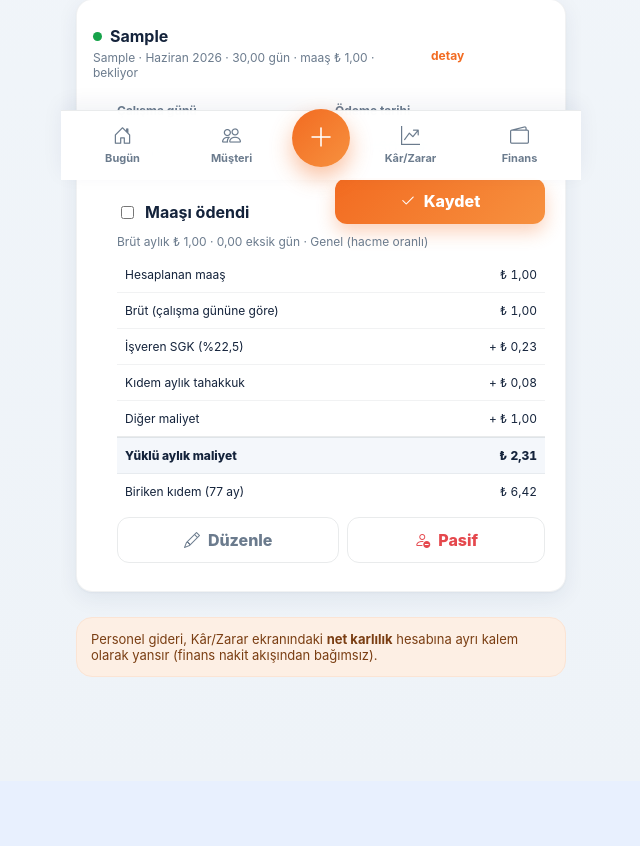
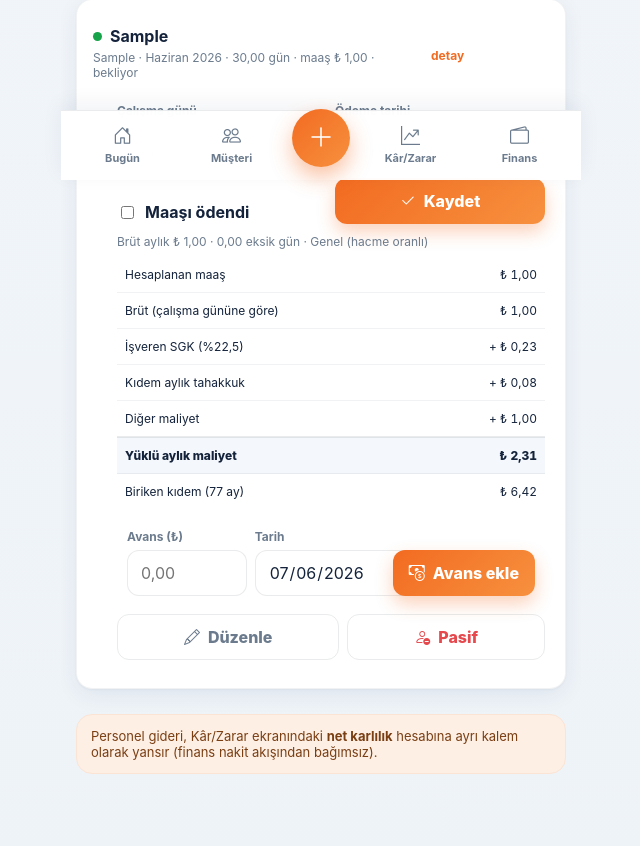
Before and after one commit to uysalfaruk19/uysatakip, a PHP site: page /v2/public/personel.php in a window 1280 px wide, after a click that opens the changed part. Shown: the part 620-1466 px from the top of the page, without its empty margins (319-959 px from the left). Before the commit the page ends 1297 px from the top, so only its background shows below. Run offline with PHP 8.4, Linux system fonts and the light colour scheme; the visitor is signed in with stand-in values (Sample User, id 1); data comes from the database, SQL or seed files in the repository; tables that the repository leaves empty hold one stand-in row (values such as "Sample post").

Commit message:
Personel detayına hızlı avans girişi (tutar+tarih) + bu ay avans satırı
Detay panelinde tek adımda avans: tutar + tarih gir, Avans ekle butonu —
mevcut gider aksiyonuyla (tur=avans) kaydeder, tür kırılımı ve net
karlılığa aynen yansır. Repo.personelAvansAy ile kişinin o ayki avans
toplamı maliyet tablosunda görünür. 121/121 test.

Co-Authored-By: Claude Fable 5 <noreply@anthropic.com>

```diff
--- a/v2/public/personel.php
+++ b/v2/public/personel.php
@@ -140,7 +140,7 @@ foreach ($personeller as $p) {
     $k = $repo->kidemBirikim($pid, $month);
     $a = $repo->personelAtama($pid);
     $yukluToplam += $y['yuklu_toplam'];
-    $pInfo[$pid] = ['yuklu' => $y, 'kidem' => $k, 'atama' => $a, 'maas' => $maas];
+    $pInfo[$pid] = ['yuklu' => $y, 'kidem' => $k, 'atama' => $a, 'maas' => $maas, 'avans' => $repo->personelAvansAy($pid, $month)];
 }
 $ucretToplam = 0.0;
 $maasToplam = 0.0;
@@ -366,8 +366,24 @@ require __DIR__ . '/partials/header.php';
                   <tr><td>Diğer maliyet</td><td class="num">+ ₺ <?= Helpers::money($y['diger']) ?></td></tr>
                   <tr class="is-total"><td>Yüklü aylık maliyet</td><td class="num">₺ <?= Helpers::money($y['yuklu_toplam']) ?></td></tr>
                   <tr><td>Biriken kıdem (<?= (int) $k['ay_sayisi'] ?> ay)</td><td class="num">₺ <?= Helpers::money($k['birikim']) ?></td></tr>
+                  <?php if ($info['avans'] > 0): ?>
+                  <tr><td>Bu ay verilen avans</td><td class="num" style="color:var(--red)">− ₺ <?= Helpers::money($info['avans']) ?></td></tr>
+                  <?php endif; ?>
                 </tbody>
               </table>
+              <form method="post" style="display:flex;gap:8px;align-items:end;flex-wrap:wrap;margin-top:10px;padding:10px;border:1px solid var(--border);border-radius:10px">
+                <input type="hidden" name="csrf" value="<?= Helpers::e(Helpers::csrfToken()) ?>">
+                <input type="hidden" name="action" value="gider">
+                <input type="hidden" name="personel_id" value="<?= $pid ?>">
+                <input type="hidden" name="tur" value="avans">
+                <div class="field" style="flex:1;min-width:110px;margin:0"><label>Avans (₺)</label>
+                  <input class="inputx" name="tutar" inputmode="decimal" placeholder="0,00" required>
+                </div>
+                <div class="field" style="flex:1;min-width:130px;margin:0"><label>Tarih</label>
+                  <input class="inputx" type="date" name="tarih" value="<?= Helpers::e(Helpers::today()) ?>">
+                </div>
+                <button class="btn-action btn-primaryx" type="submit"><i class="bi bi-cash-coin"></i> Avans ekle</button>
+              </form>
               <div class="actions-row" style="margin-top:8px">
                 <a class="btn-action btn-ghost flex-fill" href="personel.php?ay=<?= $month ?>&duzenle=<?= $pid ?>"><i class="bi bi-pencil"></i> Düzenle</a>
                 <form method="post" onsubmit="return confirm('Personel pasifleştirilsin mi? (gider geçmişi korunur)')" class="flex-fill">
--- a/v2/src/Repo.php
+++ b/v2/src/Repo.php
@@ -2041,6 +2041,17 @@ final class Repo
         return (int) $this->pdo->lastInsertId();
     }
 
+    /** Kişinin o ay aldığı toplam avans. */
+    public function personelAvansAy(int $personelId, string $ay): float
+    {
+        $st = $this->pdo->prepare(
+            "SELECT COALESCE(SUM(tutar),0) FROM personel_gider
+             WHERE personel_id = ? AND tur = 'avans' AND substr(tarih,1,7) = ?"
+        );
+        $st->execute([$personelId, $ay]);
+        return (float) $st->fetchColumn();
+    }
+
     /** Aylık toplam personel gideri (tüm türler). */
     public function monthPersonelTotal(string $ay): float
     {
```
Also changed, not shown: v2/tests/PersonelMaliyetTest.php (+18 -0 lines).
